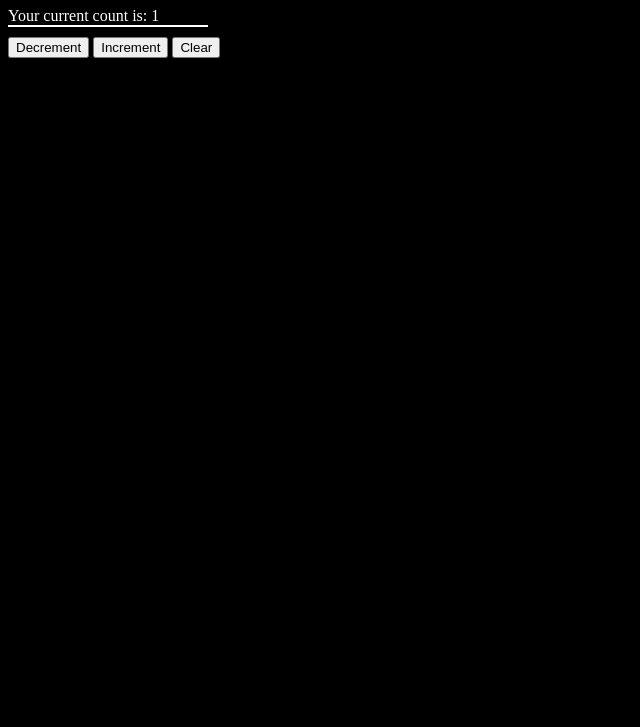
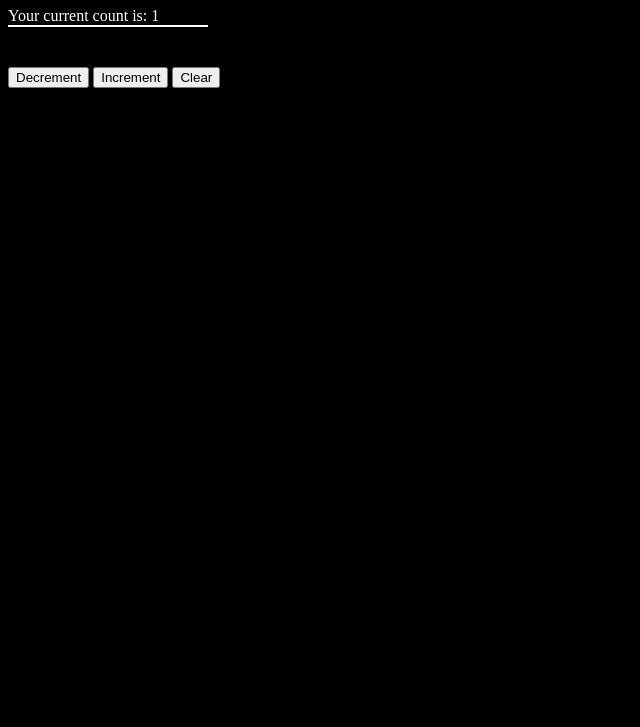
Before and after one commit to AnasSabbag/dom-manupulation, a plain HTML site: page index.html in a window 1280 px wide. Shown: the part 73-800 px from the top of the page, without its empty margins (0-640 px from the left). Drawn offline with Linux system fonts and the light colour scheme.

Commit message:
minor fixed

```diff
--- a/index.html
+++ b/index.html
@@ -15,6 +15,7 @@
         <p id="err-message"></p>
       </div>
 
+      <div class="btn-container">
         <button type="submit" id="dec" onclick="decrementCount()">
           Decrement
         </button>
@@ -23,6 +24,7 @@
         </button>
         <button type="submit" id="rest" onclick="clearCount()">Clear</button>
       </div>
+    </div>
 
     <script type="text/javascript" src="./script.js"></script>
   </body>
--- a/style.css
+++ b/style.css
@@ -5,10 +5,13 @@ body{
 
 }
 .text-contaner{
-
   height: 30px;
   width: 200px;
 }
+.btn-container{
+  margin-top: 30px;
+}
+
 #message{
   border-bottom: 2px solid white;
 
@@ -16,4 +19,6 @@ body{
 
 #err-message{
   color: red;
+  margin-top:10px;
+  margin-bottom:10px;
 }
```
Lines whose indentation alone changed are shown as unchanged.
